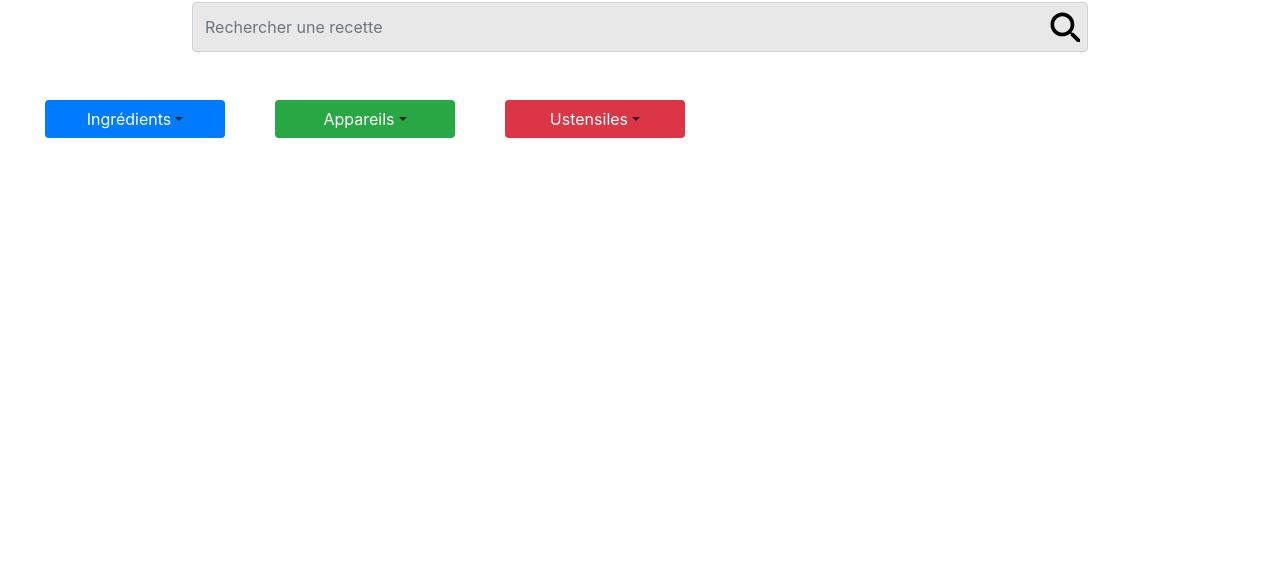
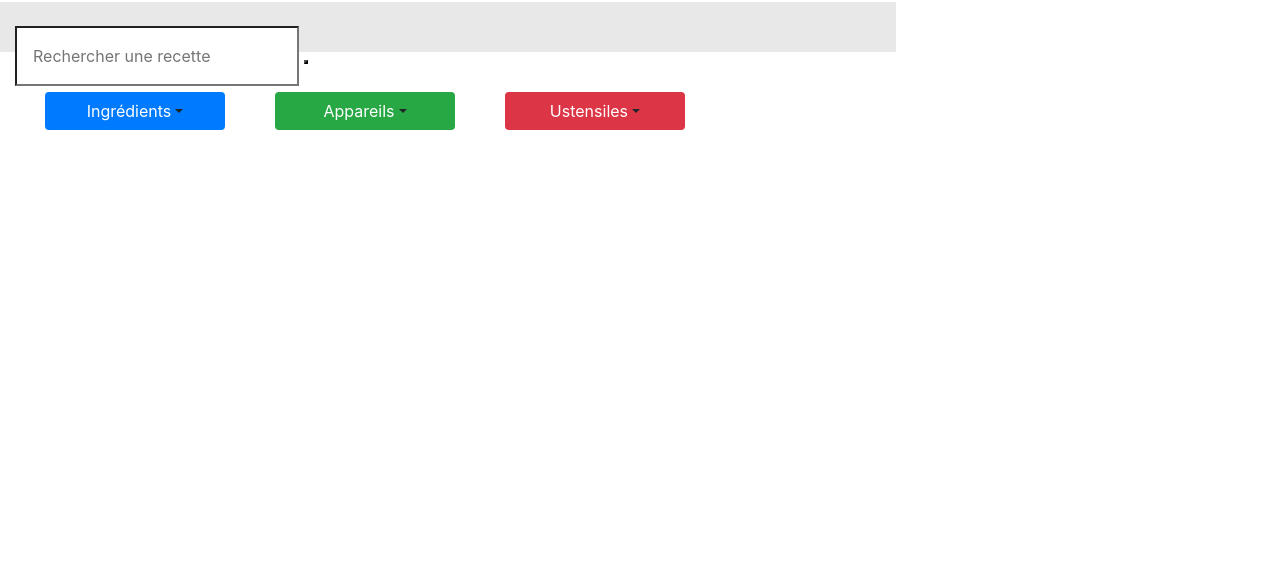
Before and after one commit to Kollmann7/03-04-2022, a website with bundled scripts: page index.html in a window 1280 px wide. Shown: the part 239-800 px from the top of the page. Built offline with nearby package versions, Linux system fonts and the light colour scheme.

Commit message:
Change search bar input

```diff
--- a/index.html
+++ b/index.html
@@ -16,13 +16,23 @@
         </h1>
     </header>
     <main>
-    <label for="main-search" class="main-search">
-      <input type="search" id="form1" class="form-control search-bar" placeholder="Rechercher une recette"/>
-    </label>
-    <div class="tags">
-    </div>
-    <div class="dropdowns" id="dropdowns-container">
-
+    <section class="search-bar-container">
+      <div class="search-bar">
+        <form id="searchForm" class="searchBar" name="searchBar" action="index.html" method="GET">
+          <label for="searchBar"> </label>
+          <div class="col-12 col-sm-12">
+            <input type="search" class="p-3" id="searchBar" placeholder="Rechercher une recette" autocomplete="off"/>
+              <button id="searchBar__button" type="submit"></button>
+          </div>
+        </form>
+      </div>
+    </section class="tags-container">
+      <div class="tags">
+      </div>
+    </section>
+    <section class="dropdown-container">
+      <div class="dropdowns row" id="dropdowns-container">
+    </section>
 
     </div>
     <section class="recipes">
@@ -37,3 +47,10 @@
 
 </body>
 </html>
+
+
+<!-- <label for="main-search" class="main-search">
+  <input type="search" id="form1" class="form-control search-bar" placeholder="Rechercher une recette"/>
+  <button id="searchBar__button" type="submit">
+  </button>
+</label> -->
```
